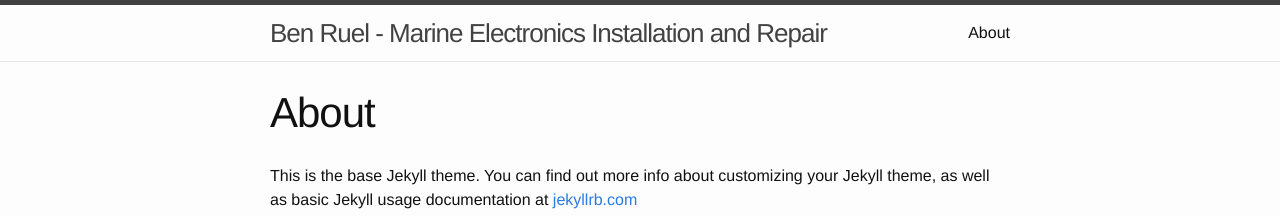
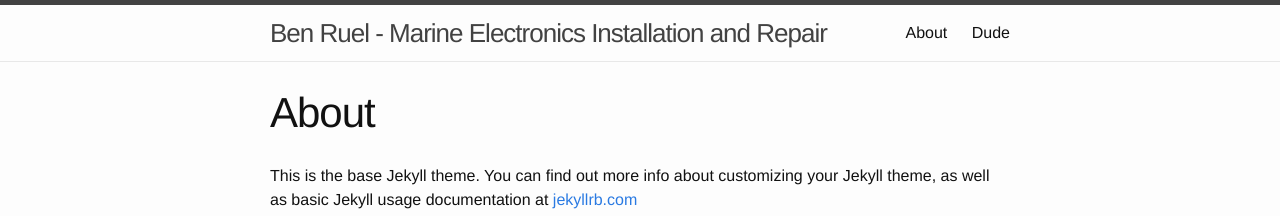
Before and after one commit to benruel/benruel.github.io, a Jekyll site: the page built from about.md, in a window 1280 px wide. Shown: the top 216 px of the page. Built offline with Jekyll 4.4.1, drawn with Linux system fonts in a browser that asks for light colours.

Commit message:
Update index.html

```diff
--- a/index.html
+++ b/index.html
@@ -1,5 +1,6 @@
 ---
-layout: default
+layout:
+title: Dude
 ---
 
 <div class="home">
```
